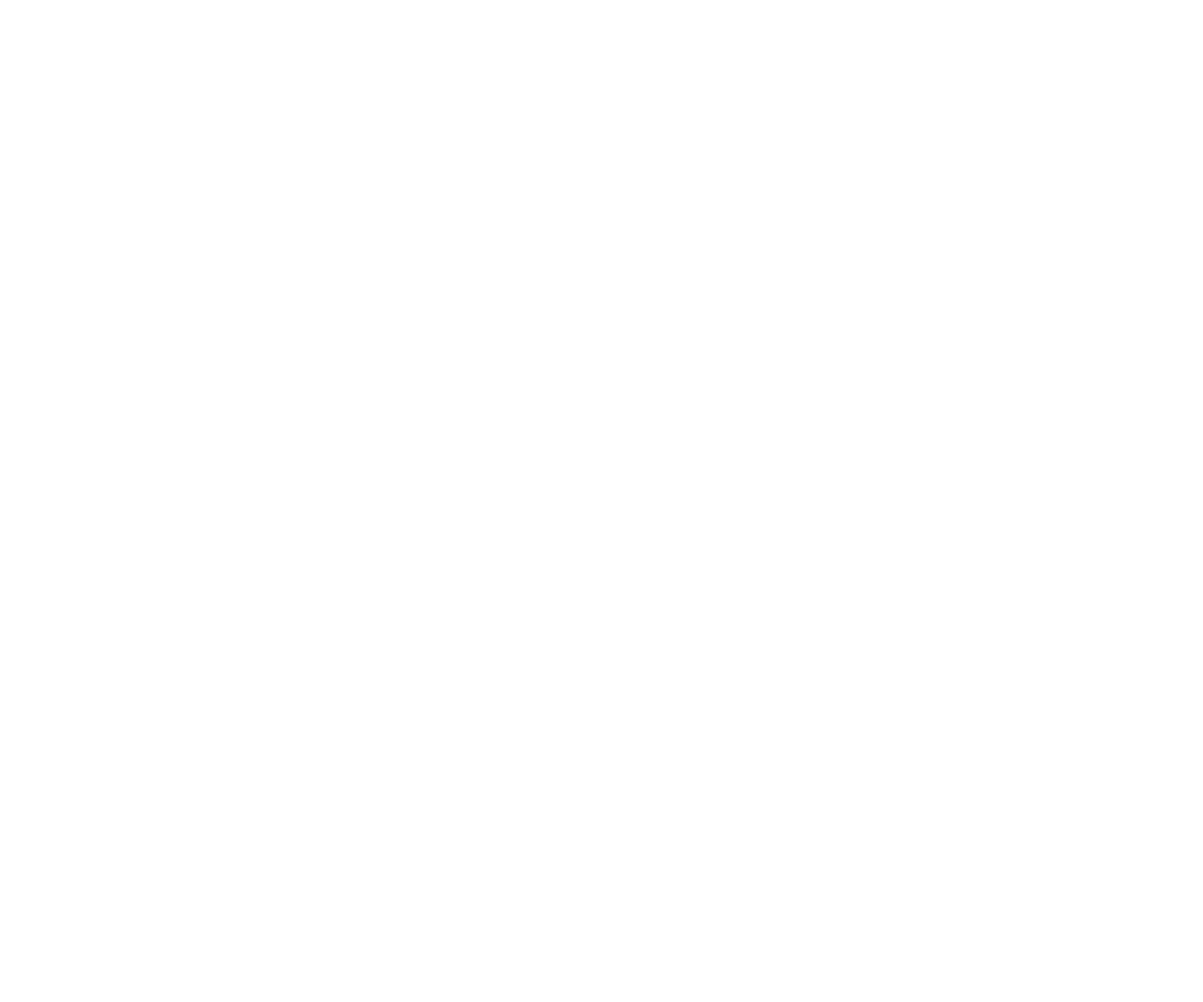
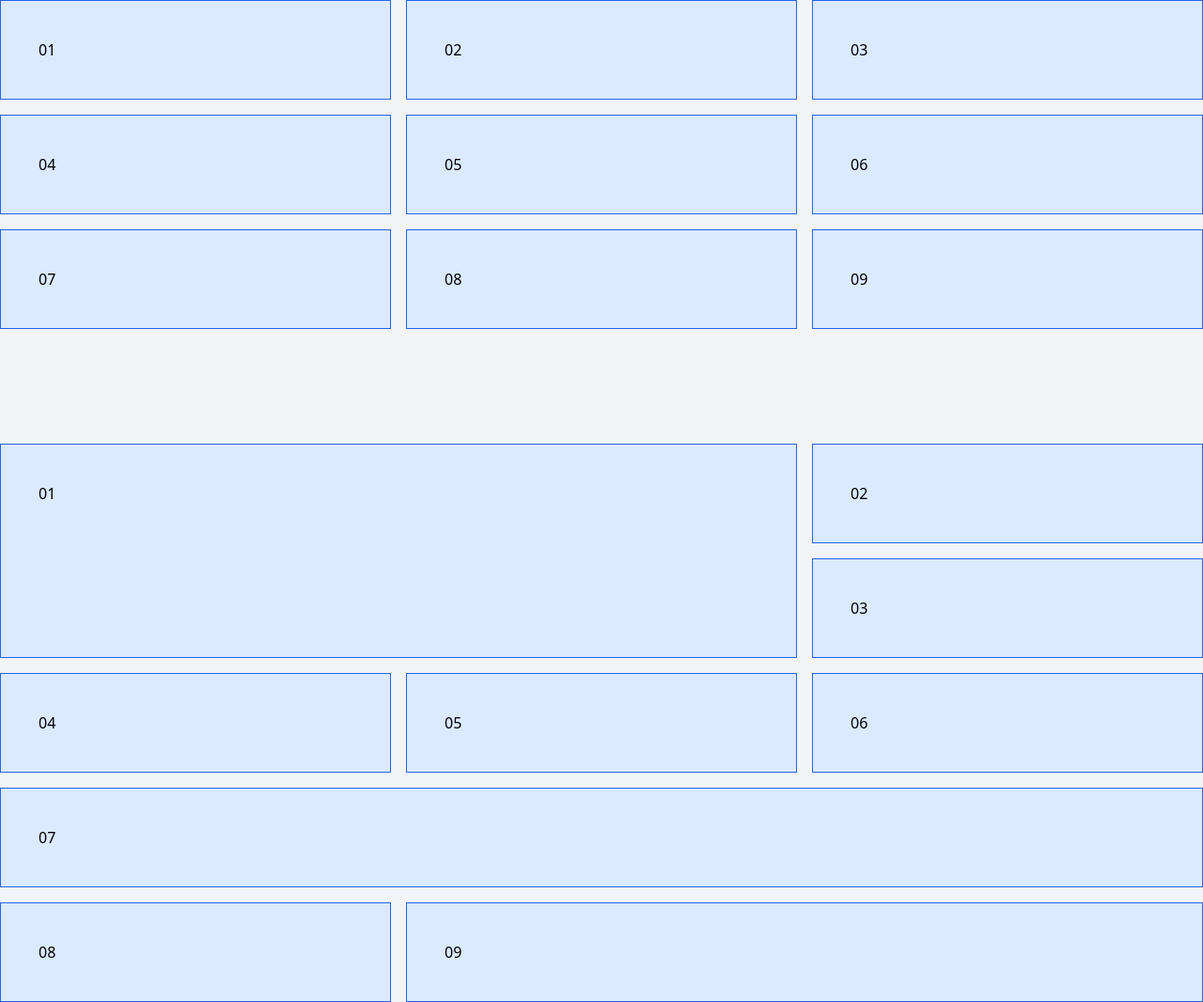
Before and after one commit to rongu/tailwind_ui, a plain HTML site: page 14-grid/index.html in a window 1280 px wide. Shown: the whole page at 94% size. Before the commit the page ends 800 px from the top, so only its background shows below. Drawn offline with nearby package versions, Linux system fonts and the light colour scheme.

Commit message:
bai20: grid

```diff
--- a/14-grid/index.html
+++ b/14-grid/index.html
@@ -9,8 +9,34 @@
   </head>
   <body>
     <!-- Grid cols and rows -->
+    <div class="grid grid-cols-3 grid-rows-4 gap-4 w-100 bg-gray-100">
+      <div class="p-10 border border-blue-600 bg-blue-100">01</div>
+      <div class="p-10 border border-blue-600 bg-blue-100">02</div>
+      <div class="p-10 border border-blue-600 bg-blue-100">03</div>
+      <div class="p-10 border border-blue-600 bg-blue-100">04</div>
+      <div class="p-10 border border-blue-600 bg-blue-100">05</div>
+      <div class="p-10 border border-blue-600 bg-blue-100">06</div>
+      <div class="p-10 border border-blue-600 bg-blue-100">07</div>
+      <div class="p-10 border border-blue-600 bg-blue-100">08</div>
+      <div class="p-10 border border-blue-600 bg-blue-100">09</div>
+    </div>
 
     <!-- Col and row span -->
+    <div class="grid grid-cols-3 gap-4 w-100 bg-gray-100">
+      <div
+        class="col-span-2 row-span-2 p-10 border border-blue-600 bg-blue-100"
+      >
+        01
+      </div>
+      <div class="p-10 border border-blue-600 bg-blue-100">02</div>
+      <div class="p-10 border border-blue-600 bg-blue-100">03</div>
+      <div class="p-10 border border-blue-600 bg-blue-100">04</div>
+      <div class="p-10 border border-blue-600 bg-blue-100">05</div>
+      <div class="p-10 border border-blue-600 bg-blue-100">06</div>
+      <div class="col-span-3 p-10 border border-blue-600 bg-blue-100">07</div>
+      <div class="p-10 border border-blue-600 bg-blue-100">08</div>
+      <div class="col-span-2 p-10 border border-blue-600 bg-blue-100">09</div>
+    </div>
   </body>
 </html>
 
```
